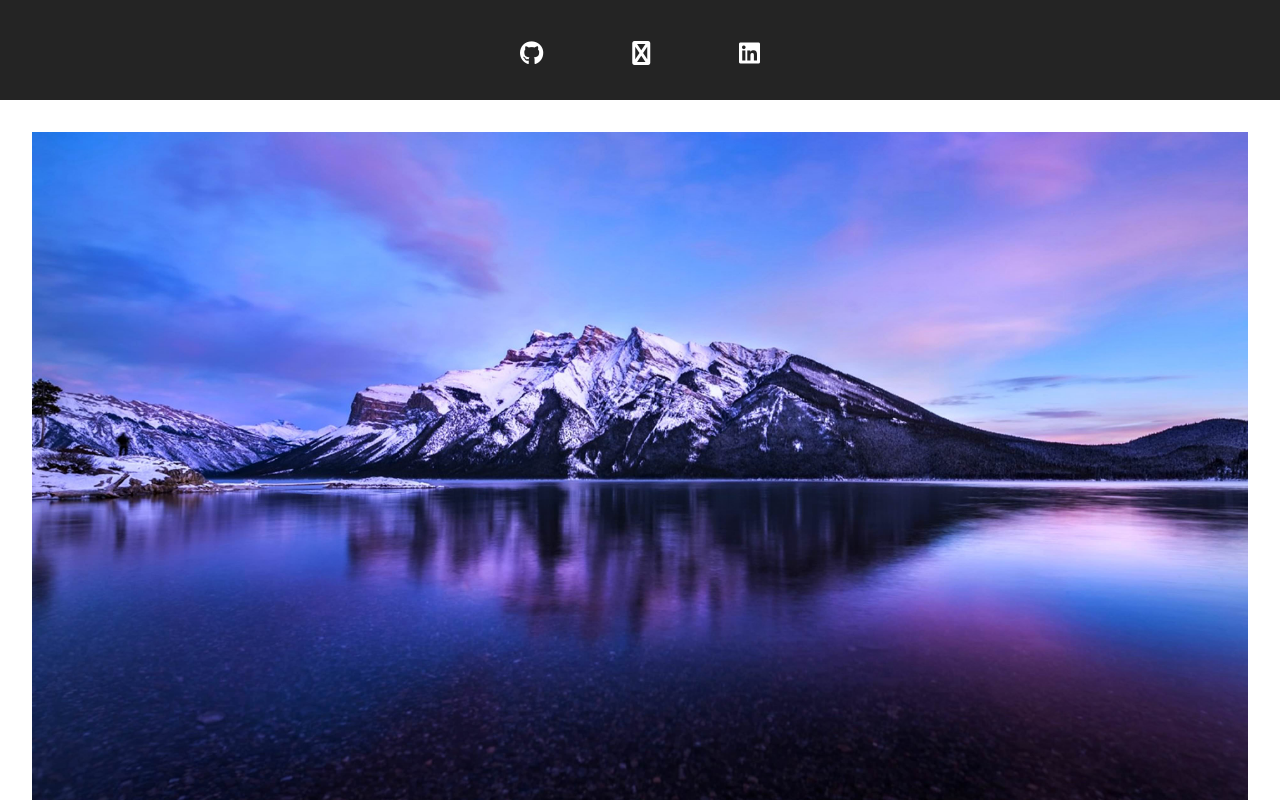
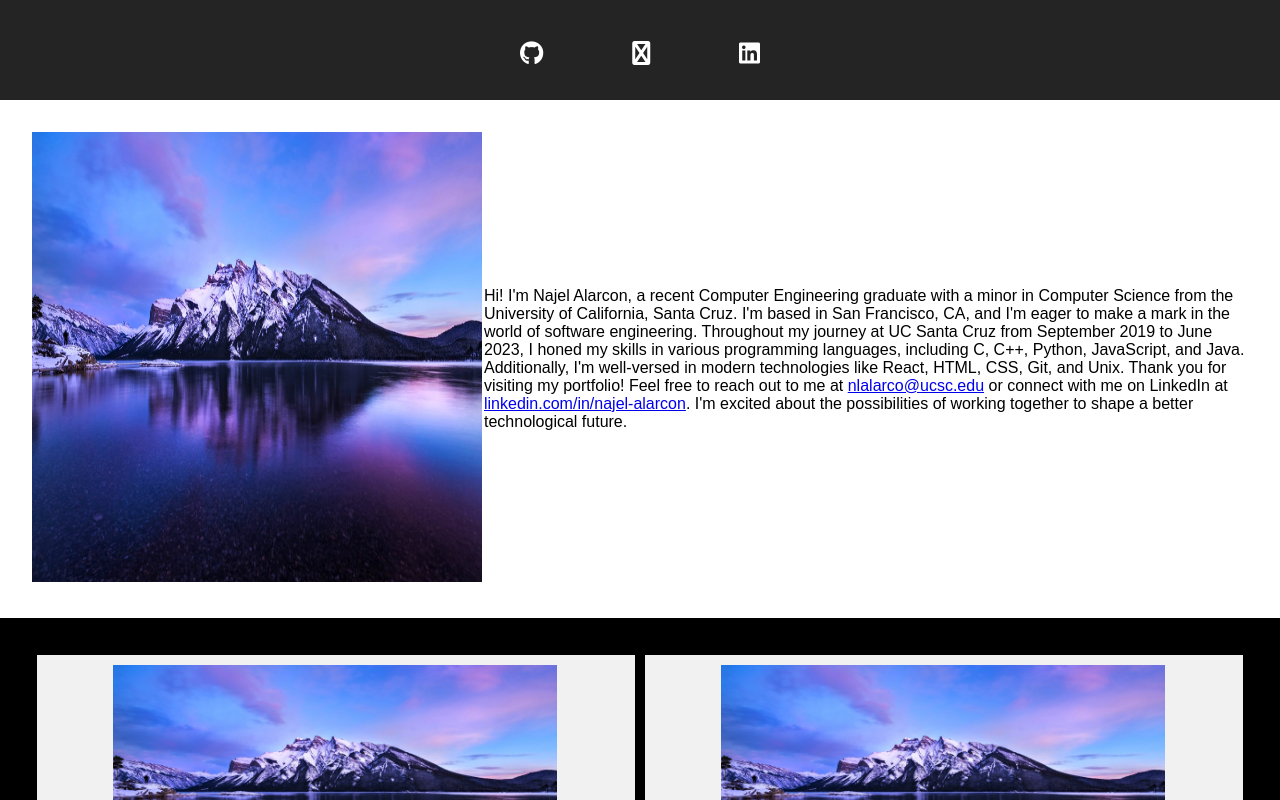
Before and after one commit to Najel-A/Portfolio-Website, a React (Create React App) app: page / in a window 1280 px wide. Shown: the part 700-1500 px from the top of the page. Built offline with nearby package versions, Linux system fonts and the light colour scheme.

Commit message:
Fixed About section, just need styling

```diff
--- a/src/components/pages/About.css
+++ b/src/components/pages/About.css
@@ -1,35 +1,47 @@
+/* Container for the image and text */
 .about {
   min-height: auto;
   display: flex;
   justify-content: center;
   align-items: center;
   background-color: white;
-    padding: 2rem; /* Add some padding to create space around the content */
+  padding: 2rem;
 }
 
-  img {
-    max-width: 100%;
-    margin-right: 2px; /* Add some spacing between the image and the paragraph */
+.anchor-spacing {
+  margin-right: 5px; /* Adjust the margin as needed */
 }
 
 
+/* Styles for the image */
+img {
+  max-width: 100%;
+  margin-right: 2px;
+}
+
+/* Container for the content */
 .about-content {
   display: flex;
   align-items: center;
 }
 
+/* Container for the image */
 .image-container {
-  flex: 0 0 auto; /* Allow the image to maintain its original size */
-  max-width: auto; /* Adjust the width as needed */
+  flex: 0 0 auto;
+  max-width: auto;
 }
 
+/* Container for the text */
 .text-container {
-  flex: 1; /* Allow the paragraph to take the remaining available space */
-}
-.text-container p {
-  white-space: pre-wrap; /* Allow line breaks in the paragraph */
+  flex: 1;
 }
 
+/* Style for the text within the container */
+.text-container p {
+  white-space: pre-wrap;
+}
+
+/* Welcome text styles */
 .welcome-text {
   font-size: 5rem;
   text-align: center;
@@ -39,11 +51,12 @@
   animation: typing 3s steps(20, end);
 }
 
+/* Spacer for vertical space */
 .spacer {
   height: 20rem;
 }
 
-  /* Responsive styles */
+/* Responsive styles for smaller screens */
 @media (max-width: 768px) {
   .welcome-text {
     font-size: 2.5rem;
@@ -56,6 +69,7 @@
   }
 }
 
+/* Typing animation keyframes */
 @keyframes typing {
   from {
     width: 0;
--- a/src/components/pages/Home.js
+++ b/src/components/pages/Home.js
@@ -66,16 +66,17 @@ function Home() {
       </div>
 
       <div className="about" id="about">
-        <div className="content">
-          {/* {showAboutWelcome && <div className="welcome-text">{aboutWelcomeText}</div>} */}
-          <div className="image-container">
-            <img src={placeholder} alt="Placeholder" />
+        <div class="about-content">
+          <div class="image-container">
+            <img src={placeholder} height={450} width={450}/>
           </div>
-          <div className="text-container">
-            <p>
-              Hi! I'm Najel Alarcon, a recent Computer Engineering graduate with a minor in Computer Science from the University of California, Santa Cruz. I'm based in San Francisco, CA, and I'm eager to make a mark in the world of software engineering.
-              Throughout my journey at UC Santa Cruz from September 2019 to June 2023, I honed my skills in various programming languages, including C, C++, Python, JavaScript, and Java. Additionally, I'm well-versed in modern technologies like React, HTML, CSS, Git, and Unix.
-              Thank you for visiting my portfolio! Feel free to reach out to me at nlalarco@ucsc.edu or connect with me on LinkedIn at linkedin.com/in/najel-alarcon. I'm excited about the possibilities of working together to shape a better technological future.
+          <div class="text-container">
+            <p>Hi! I'm Najel Alarcon, a recent Computer Engineering graduate with a minor in Computer Science from the University of California, Santa Cruz.
+              I'm based in San Francisco, CA, and I'm eager to make a mark in the world of software engineering.
+              Throughout my journey at UC Santa Cruz from September 2019 to June 2023, I honed my skills in various programming
+               languages, including C, C++, Python, JavaScript, and Java. Additionally, I'm well-versed in modern technologies like React, HTML, CSS, Git, and Unix.
+              Thank you for visiting my portfolio! Feel free to reach out to me at <a href="mailto:nlalarco@ucsc.edu">nlalarco@ucsc.edu</a> or connect with me on LinkedIn at <a href="https://www.linkedin.com/in/najel-alarcon/" target="_blank">linkedin.com/in/najel-alarcon</a>.
+               I'm excited about the possibilities of working together to shape a better technological future.
             </p>
           </div>
         </div>
```
Also changed, not shown: 8 other files (tests, documents, lock files or other folders). Lines whose indentation alone changed are shown as unchanged.
